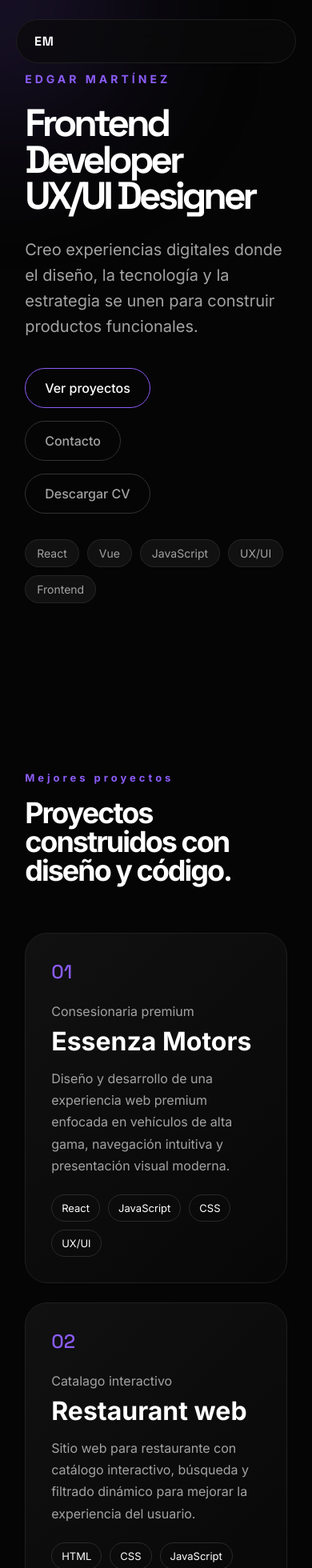
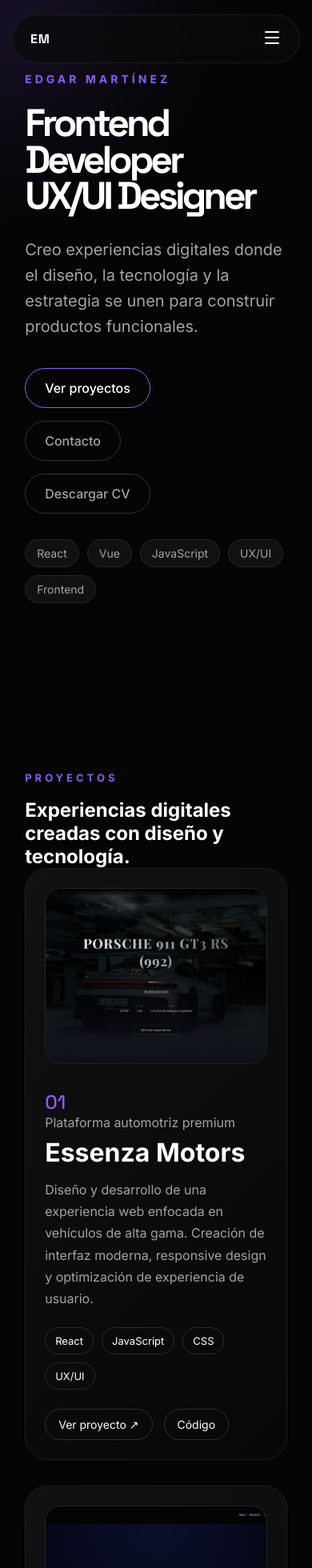
Before and after one commit to David30Mtz/Portfolio-Edgar-Martinez, a React (Vite) app: page / in a window 390 px wide. Shown: the top 1960 px of the page at 80% size. Built offline with nearby package versions, Linux system fonts and the light colour scheme.

Commit message:
Implementacion del menu hamburguesa, imagenes y CTA para los proyectos

```diff
--- a/index.html
+++ b/index.html
@@ -4,7 +4,7 @@
     <meta charset="UTF-8" />
     <link rel="icon" type="image/svg+xml" href="/favicon.svg" />
     <meta name="viewport" content="width=device-width, initial-scale=1.0" />
-    <title>portfolio-edgar</title>
+    <title>Edgar Martínez | Frontend Developer</title>
   </head>
   <body>
     <div id="root"></div>
--- a/src/components/Navbar.jsx
+++ b/src/components/Navbar.jsx
@@ -1,15 +1,133 @@
+import { useState } from "react";
+import { Menu, X } from "lucide-react";
+import { motion, AnimatePresence } from "framer-motion";
+
+
 function Navbar() {
+  const [open, setOpen] = useState(false);
+
+
   return (
-    <nav className="navbar">
-      <a href="#" className="logo">EM</a>
+    <motion.header
+      className="navbar-wrapper"
 
-      <div className="nav-links">
-        <a href="#projects">Proyectos</a>
-        <a href="#about">Sobre mí</a>
-        <a href="#contact">Contacto</a>
-      </div>
-    </nav>
+      initial={{
+        y: -40,
+        opacity: 0
+      }}
+
+      animate={{
+        y: 0,
+        opacity: 1
+      }}
+
+      transition={{
+        duration: 0.8,
+        ease: "easeOut"
+      }}
+    >
+
+
+      <nav className="navbar">
+
+
+        <a
+          href="#"
+          className="logo"
+        >
+          EM
+        </a>
+
+
+        <div className="nav-links">
+
+          <a href="#projects">
+            Proyectos
+          </a>
+
+          <a href="#about">
+            Sobre mí
+          </a>
+
+          <a href="#contact">
+            Contacto
+          </a>
+
+        </div>
+
+
+
+        <button
+          className="menu-btn"
+          onClick={() => setOpen(!open)}
+        >
+
+          {open ? <X /> : <Menu />}
+
+        </button>
+
+
+
+        <AnimatePresence>
+
+          {open && (
+
+            <motion.div
+              className="mobile-menu"
+
+              initial={{
+                opacity: 0,
+                y: -15
+              }}
+
+              animate={{
+                opacity: 1,
+                y: 0
+              }}
+
+              exit={{
+                opacity: 0,
+                y: -15
+              }}
+            >
+
+              <a
+                href="#projects"
+                onClick={() => setOpen(false)}
+              >
+                Proyectos
+              </a>
+
+
+              <a
+                href="#about"
+                onClick={() => setOpen(false)}
+              >
+                Sobre mí
+              </a>
+
+
+              <a
+                href="#contact"
+                onClick={() => setOpen(false)}
+              >
+                Contacto
+              </a>
+
+
+            </motion.div>
+
+          )}
+
+        </AnimatePresence>
+
+
+      </nav>
+
+
+    </motion.header>
   );
 }
 
+
 export default Navbar;
--- a/src/components/Projects.jsx
+++ b/src/components/Projects.jsx
@@ -1,66 +1,227 @@
 import { motion } from "framer-motion";
+
+import essenza from "../assets/projects/essenza.jpg";
+import excentrycal from "../assets/projects/excentrycal.jpg";
+import raikoz from "../assets/projects/essenza.jpg";
+
 
 const projects = [
   {
     number: "01",
     title: "Essenza Motors",
-    type: "Consesionaria premium",
+    type: "Plataforma automotriz premium",
+    image: essenza,
     description:
-      "Diseño y desarrollo de una experiencia web premium enfocada en vehículos de alta gama, navegación intuitiva y presentación visual moderna.",
+      "Diseño y desarrollo de una experiencia web enfocada en vehículos de alta gama. Creación de interfaz moderna, responsive design y optimización de experiencia de usuario.",
     stack: ["React", "JavaScript", "CSS", "UX/UI"],
+    demo: "https://pagina-web-demo.vercel.app/",
+    github: "https://github.com/David30Mtz",
   },
+
   {
     number: "02",
-    title: "Restaurant web",
-    type: "Catalago interactivo",
+    title: "Excentrycal Shop",
+    type: "Aplicación e-commerce fullstack",
+    image: excentrycal,
     description:
-      "Sitio web para restaurante con catálogo interactivo, búsqueda y filtrado dinámico para mejorar la experiencia del usuario.",
-    stack: ["HTML", "CSS", "JavaScript", "UI Design"],
+      "Desarrollo de plataforma e-commerce con frontend, backend, manejo de datos y funcionalidades enfocadas en administración y experiencia de compra.",
+    stack: [
+      "React",
+      "Node",
+      "Backend",
+      "Database",
+      "API"
+    ],
+    demo: "https://excentrycalshop.vercel.app/",
+    github: "https://github.com/David30MtzB",
   },
+
   {
     number: "03",
-    title: "E-commerce Web",
-    type: "Tienda en linea",
+    title: "Raikoz",
+    type: "E-commerce Shopify",
+    image: raikoz,
     description:
-      "Tienda digital personalizada con integración de métodos de pago y optimización del flujo de compra.",
-    stack: ["WordPress", "WooCommerce", "UX", "Responsive"],
+      "Implementación y personalización de tienda digital en Shopify, trabajando diseño visual, estructura de contenido y experiencia enfocada en conversión.",
+    stack: [
+      "Shopify",
+      "UX/UI",
+      "E-commerce",
+      "Marketing Digital"
+    ],
+    demo: "TU LINK",
+    github: "#",
   },
 ];
 
+
+
 function Projects() {
+
+
 return (
+
 <section className="projects" id="projects">
-      <p className="section-label">Mejores proyectos</p>
-      <h2>Proyectos construidos con diseño y código.</h2>
+
+
+<p className="section-label">
+PROYECTOS
+</p>
+
+
+<h2>
+Experiencias digitales creadas con diseño y tecnología.
+</h2>
+
+
 
 <div className="projects-list">
-        {projects.map((project) => (
+
+
+{projects.map((project)=>(
+
+
 <motion.article
+
 className="project-card"
+
 key={project.number}
-            initial={{ opacity: 0, y: 60 }}
-            whileInView={{ opacity: 1, y: 0 }}
-            viewport={{ once: true }}
-            transition={{ duration: 0.6 }}
+
+
+initial={{
+opacity:0,
+y:60
+}}
+
+whileInView={{
+opacity:1,
+y:0
+}}
+
+viewport={{
+once:true
+}}
+
+
+transition={{
+duration:.7
+}}
+
 >
-            <span className="project-number">{project.number}</span>
 
-            <div>
-              <p className="project-type">{project.type}</p>
-              <h3>{project.title}</h3>
-              <p className="project-description">{project.description}</p>
+
+<img
+
+src={project.image}
+
+alt={project.title}
+
+className="project-image"
+
+/>
+
+
+
+<div className="project-content">
+
+
+<span className="project-number">
+
+{project.number}
+
+</span>
+
+
+<p className="project-type">
+
+{project.type}
+
+</p>
+
+
+<h3>
+
+{project.title}
+
+</h3>
+
+
+<p className="project-description">
+
+{project.description}
+
+</p>
+
+
+
 
 <div className="stack">
-                {project.stack.map((tech) => (
-                  <span key={tech}>{tech}</span>
+
+
+{project.stack.map((tech)=>(
+
+
+<span key={tech}>
+
+{tech}
+
+</span>
+
+
 ))}
+
+
 </div>
+
+
+
+<div className="project-links">
+
+
+<a
+href={project.demo}
+target="_blank"
+>
+
+Ver proyecto ↗
+
+</a>
+
+
+<a
+href={project.github}
+target="_blank"
+>
+
+Código
+
+</a>
+
+
 </div>
+
+
+
+</div>
+
+
 </motion.article>
+
+
 ))}
+
+
 </div>
+
+
 </section>
+
+
 );
+
+
 }
 
+
+
 export default Projects;
--- a/src/index.css
+++ b/src/index.css
@@ -157,70 +157,246 @@
   margin-bottom: 18px;
 }
 
-.projects h2 {
-  font-size: clamp(36px, 5vw, 72px);
-  line-height: 1;
-  letter-spacing: -2px;
-  max-width: 760px;
-  margin-bottom: 60px;
+.projects-list {
+  display: grid;
+  gap: 32px;
 }
 
-.projects-list {
+
+/* CARD */
+
+.project-card {
+
+  border: 1px solid #1f1f1f;
+
+  background: linear-gradient(
+    135deg,
+    #111111,
+    #070707
+  );
+
+
+  border-radius: 28px;
+
+  padding: 24px;
+
+
   display: grid;
-  gap: 24px;
+
+  grid-template-columns: 45% 1fr;
+
+  gap: 32px;
+
+
+  overflow: hidden;
+
+
+  transition:
+  transform .35s ease,
+  border-color .35s ease,
+  box-shadow .35s ease;
+
 }
 
-.project-card {
-  border: 1px solid #1f1f1f;
-  background: linear-gradient(135deg, #111111, #070707);
-  border-radius: 28px;
-  padding: 32px;
-  display: grid;
-  grid-template-columns: 80px 1fr;
-  gap: 24px;
-  transition: transform 0.3s ease, border-color 0.3s ease;
+
+
+.project-card:hover {
+
+  transform: translateY(-8px);
+
+  border-color: var(--accent);
+
+
+  box-shadow:
+  0 30px 80px rgba(139,92,246,.12);
+
 }
 
-.project-card:hover {
-  transform: translateY(-6px);
-  border-color: var(--accent);
+
+
+
+/* IMAGEN */
+
+
+.project-image {
+
+  width: 100%;
+
+  height: 260px;
+
+  object-fit: cover;
+
+
+  border-radius: 20px;
+
+
+  border: 1px solid rgba(255,255,255,.08);
+
+
+  transition: transform .5s ease;
+
 }
 
-.project-number {
-  color: var(--accent);
-  font-family: 'Space Grotesk', sans-serif;
-  font-size: 24px;
+
+
+.project-card:hover .project-image {
+
+  transform: scale(1.04);
+
 }
 
-.project-type {
-  color: var(--muted);
-  margin-bottom: 8px;
+
+
+
+
+.project-content {
+
+  display:flex;
+
+  flex-direction:column;
+
+  justify-content:center;
+
 }
 
-.project-card h3 {
-  font-size: 32px;
-  margin-bottom: 14px;
+
+
+
+.project-number {
+
+  color: var(--accent);
+
+  font-family:'Space Grotesk', sans-serif;
+
+  font-size:24px;
+
 }
 
-.project-description {
+
+
+.project-type {
+
   color: var(--muted);
-  line-height: 1.7;
-  max-width: 720px;
-  margin-bottom: 22px;
+
+  margin-bottom:8px;
+
 }
 
-.stack {
-  display: flex;
-  flex-wrap: wrap;
-  gap: 10px;
+
+
+
+.project-card h3 {
+
+font-size:32px;
+
+margin-bottom:14px;
+
 }
 
+
+
+
+.project-description {
+
+color:var(--muted);
+
+line-height:1.7;
+
+margin-bottom:22px;
+
+}
+
+
+
+
+.stack {
+
+display:flex;
+
+flex-wrap:wrap;
+
+gap:10px;
+
+}
+
+
+
+
 .stack span {
-  font-size: 13px;
-  color: var(--text);
-  border: 1px solid #2a2a2a;
-  padding: 8px 12px;
-  border-radius: 999px;
+
+font-size:13px;
+
+border:1px solid #2a2a2a;
+
+padding:8px 12px;
+
+border-radius:999px;
+
+}
+
+
+
+/* BOTONES */
+
+.project-links{
+
+display:flex;
+
+gap:14px;
+
+margin-top:24px;
+
+}
+
+
+.project-links a{
+
+text-decoration:none;
+
+color:white;
+
+border:1px solid rgba(255,255,255,.15);
+
+padding:10px 16px;
+
+border-radius:999px;
+
+font-size:14px;
+
+transition:.3s;
+
+}
+
+
+.project-links a:hover{
+
+border-color:var(--accent);
+
+transform:translateY(-3px);
+
+}
+
+
+
+
+/* CEL */
+
+@media(max-width:800px){
+
+.project-card{
+
+grid-template-columns:1fr;
+
+}
+
+
+.project-image{
+
+height:220px;
+
+}
+
+
 }
 
 @media (max-width: 700px) {
@@ -446,3 +622,144 @@
   z-index: -1;
 
 }
+
+/* NAVBAR */
+
+.navbar {
+  position: fixed;
+
+  top: 24px;
+  left: 50%;
+
+  transform: translateX(-50%);
+
+  width: min(1100px, calc(100% - 40px));
+
+  padding: 16px 22px;
+
+  display: flex;
+  justify-content: space-between;
+  align-items: center;
+
+  z-index: 100;
+
+  background: rgba(10,10,10,0.7);
+
+  backdrop-filter: blur(14px);
+
+  border: 1px solid rgba(255,255,255,0.08);
+
+  border-radius: 999px;
+}
+
+
+/* DESKTOP */
+
+.logo {
+  color:white;
+  text-decoration:none;
+  font-weight:700;
+}
+
+
+.nav-links {
+  display:flex;
+  gap:24px;
+}
+
+
+.nav-links a {
+  color:var(--muted);
+  text-decoration:none;
+}
+
+
+/* EL BOTON EXISTE PERO OCULTO */
+
+.menu-btn {
+  display:none;
+
+  background:none;
+
+  border:none;
+
+  color:white;
+
+  cursor:pointer;
+}
+
+
+
+/* MENU MOBILE */
+
+.mobile-menu {
+
+  position:absolute;
+
+  top:70px;
+
+  right:0;
+
+
+  width:220px;
+
+  padding:24px;
+
+
+  display:flex;
+
+  flex-direction:column;
+
+  gap:18px;
+
+
+  background:rgba(10,10,10,.95);
+
+  backdrop-filter:blur(20px);
+
+
+  border-radius:20px;
+
+  border:1px solid rgba(255,255,255,.1);
+
+}
+
+
+.mobile-menu a {
+
+color:white;
+
+text-decoration:none;
+
+}
+
+
+
+/* SOLO CELULAR */
+
+@media(max-width:700px){
+
+.nav-links{
+
+display:none;
+
+}
+
+
+.menu-btn{
+
+display:block;
+
+}
+
+
+.navbar{
+
+top:18px;
+
+width:calc(100% - 30px);
+
+}
+
+
+}
```
Also changed, not shown: src/assets/projects/essenza.JPG (added), src/assets/projects/excentrycal.JPG (added). Lines whose indentation alone changed are shown as unchanged.
